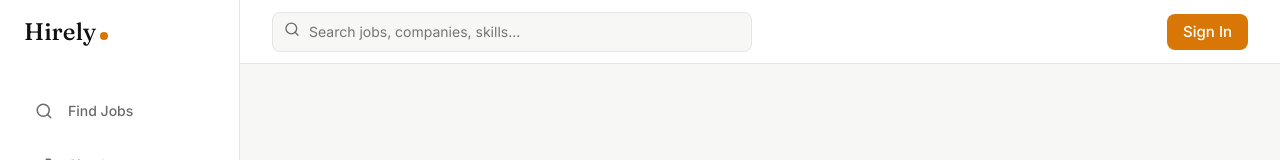
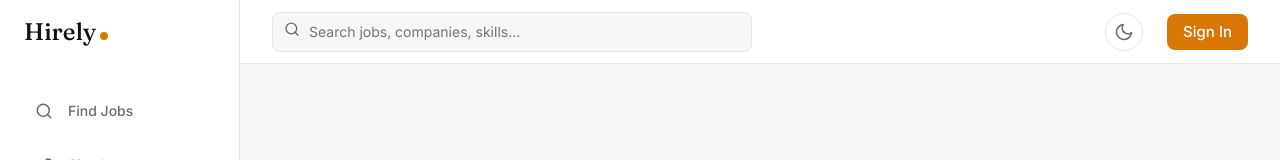
Before and after one commit to KiranK0304/ThirdSemProjectFrontEnd, a React (Vite) app: page / in a window 1280 px wide. Shown: the top 160 px of the page. Built offline with nearby package versions, Linux system fonts and the light colour scheme; no server answers.

Commit message:
feat: refine frontend layout styling

```diff
--- a/src/components/layout/Layout.module.css
+++ b/src/components/layout/Layout.module.css
@@ -215,6 +215,24 @@
   gap: 24px;
 }
 
+.themeToggle {
+  display: flex;
+  align-items: center;
+  justify-content: center;
+  padding: 8px;
+  border: 1px solid var(--color-border);
+  border-radius: 50%;
+  color: var(--color-text-secondary);
+  background-color: var(--color-surface);
+  transition: color 0.2s ease, background-color 0.2s ease, border-color 0.2s ease;
+}
+
+.themeToggle:hover {
+  color: var(--color-accent);
+  background-color: var(--color-accent-subtle);
+  border-color: var(--color-accent);
+}
+
 .postJobBtn {
   text-decoration: none;
 }
--- a/src/components/layout/Layout.tsx
+++ b/src/components/layout/Layout.tsx
@@ -1,4 +1,4 @@
-import { useState } from 'react'
+import { useEffect, useState } from 'react'
 import { Outlet, Link, NavLink, useNavigate } from 'react-router-dom'
 import { useAuth } from '@/context/AuthContext'
 import { Button, Avatar } from '@/components/ui'
@@ -7,13 +7,23 @@ import styles from './Layout.module.css'
 import {
   FiGrid, FiSearch, FiFileText, FiMessageSquare,
   FiUser, FiBriefcase, FiEdit, FiSettings,
-  FiLogIn, FiUserPlus, FiLogOut, FiMenu, FiBell, FiBookmark
+  FiLogIn, FiUserPlus, FiLogOut, FiMenu, FiBell, FiBookmark, FiSun, FiMoon
 } from 'react-icons/fi'
 
 export function AppLayout() {
   const { user, logout } = useAuth()
   const navigate = useNavigate()
   const [mobileMenuOpen, setMobileMenuOpen] = useState(false)
+  const [isDarkMode, setIsDarkMode] = useState(() => {
+    const savedTheme = localStorage.getItem('hirely-theme')
+    return savedTheme ? savedTheme === 'dark' : window.matchMedia('(prefers-color-scheme: dark)').matches
+  })
+
+  useEffect(() => {
+    const theme = isDarkMode ? 'dark' : 'light'
+    document.documentElement.dataset.theme = theme
+    localStorage.setItem('hirely-theme', theme)
+  }, [isDarkMode])
 
   const handleLogout = async () => {
     await logout()
@@ -26,6 +36,10 @@ export function AppLayout() {
 
   const closeMobileMenu = () => {
     setMobileMenuOpen(false)
+  }
+
+  const toggleTheme = () => {
+    setIsDarkMode((currentValue) => !currentValue)
   }
 
   const getInitials = (name?: string, email?: string) => {
@@ -121,6 +135,14 @@ export function AppLayout() {
           </div>
 
           <div className={styles.headerRight}>
+            <button
+              className={styles.themeToggle}
+              onClick={toggleTheme}
+              aria-label={isDarkMode ? 'Switch to light mode' : 'Switch to dark mode'}
+              title={isDarkMode ? 'Switch to light mode' : 'Switch to dark mode'}
+            >
+              {isDarkMode ? <FiSun size={20} /> : <FiMoon size={20} />}
+            </button>
             {user?.account_type === 'EMPLOYER' && (
               <Link to="/employer/jobs/new" className={styles.postJobBtn}>
                 <Button variant="primary">Post a Job</Button>
--- a/src/components/ui/Card.module.css
+++ b/src/components/ui/Card.module.css
@@ -1,5 +1,5 @@
 .card {
-  background-color: #ffffff;
+  background-color: var(--color-surface);
   border: 0.5px solid var(--color-border);
   border-radius: var(--radius-md);
   padding: 20px;
--- a/src/index.css
+++ b/src/index.css
@@ -51,9 +51,8 @@
   --font-body: 'Inter', -apple-system, BlinkMacSystemFont, sans-serif;
 }
 
-/* Optional dark mode — same structure, inverted lightness */
-@media (prefers-color-scheme: dark) {
-  :root {
+/* The explicit theme choice takes precedence over the operating system theme. */
+:root[data-theme='dark'] {
     --color-bg: #0B0B0A;
     --color-surface: #161615;
     --color-surface-muted: #1E1E1C;
@@ -73,7 +72,6 @@
     --color-success-subtle: #103820;
     --color-danger-subtle: #3A1414;
     --color-warning-subtle: #3A2A08;
-  }
 }
 
 /* ── Reset & Global Styles ── */
@@ -99,6 +97,7 @@ body {
   color: var(--color-text-primary);
   background-color: var(--color-bg);
   min-height: 100vh;
+  transition: color 0.2s ease, background-color 0.2s ease;
 }
 
 h1, h2 {
--- a/src/main.tsx
+++ b/src/main.tsx
@@ -5,6 +5,10 @@ import { BrowserRouter } from 'react-router-dom'
 import { AuthProvider } from '@/context/AuthContext'
 import App from '@/App'
 import './index.css'
+
+const savedTheme = localStorage.getItem('hirely-theme')
+const initialTheme = savedTheme ?? (window.matchMedia('(prefers-color-scheme: dark)').matches ? 'dark' : 'light')
+document.documentElement.dataset.theme = initialTheme
 
 const queryClient = new QueryClient({
   defaultOptions: {
```
Also changed, not shown: 5 other files (tests, documents, lock files or other folders).
